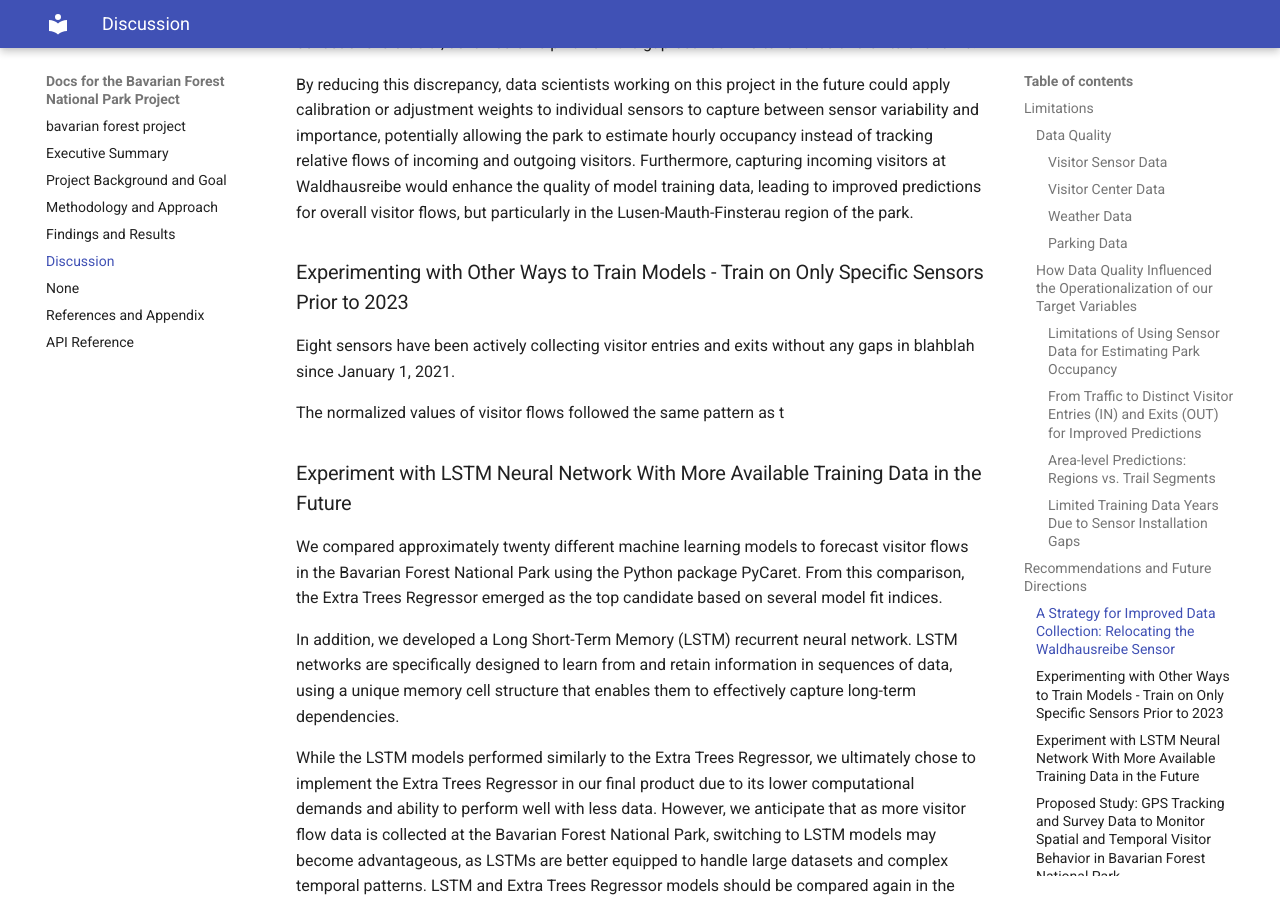
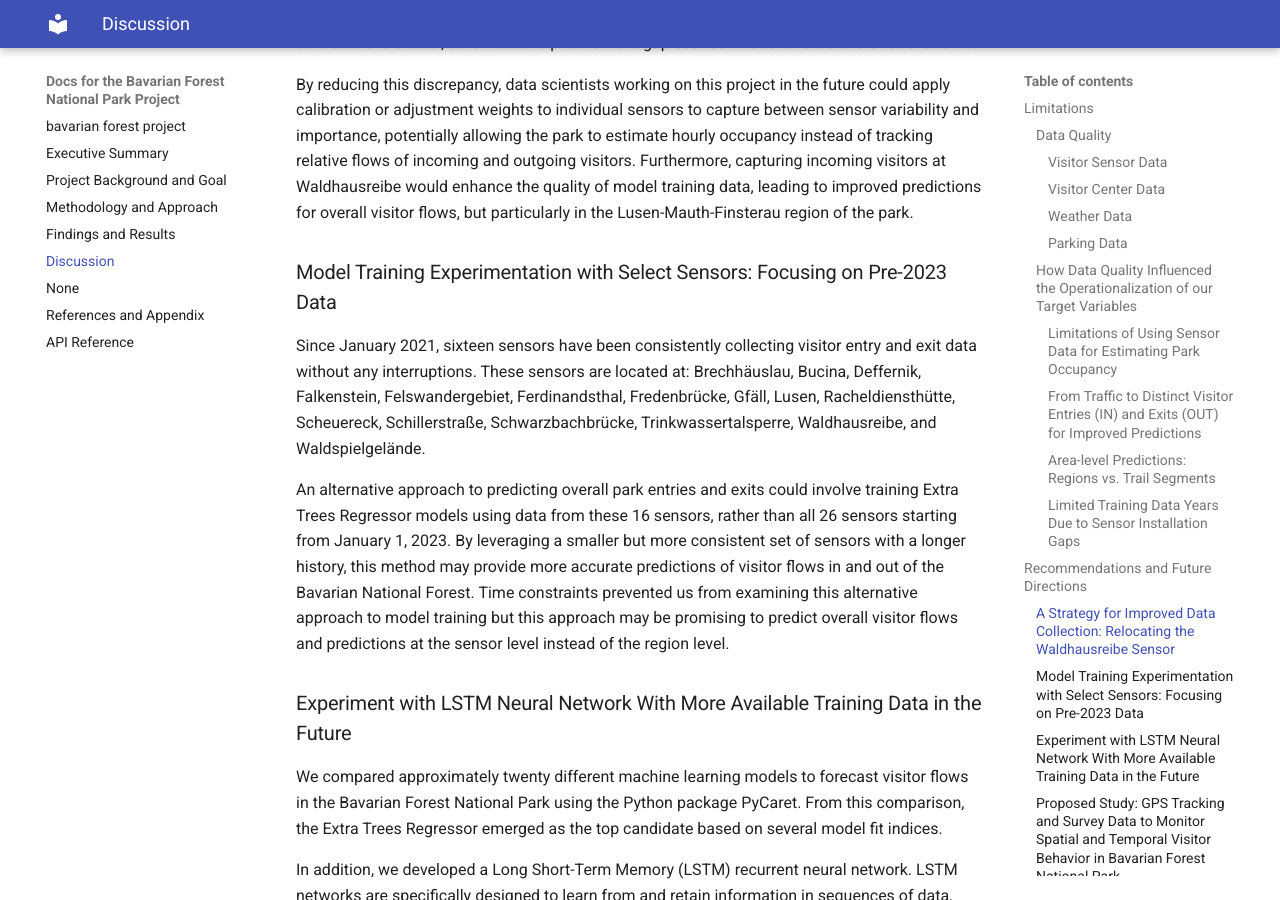
Before and after one commit to m-mango/bavarian-forest-visitor-monitoring-dssgx-24, an MkDocs documentation site: the page built from docs/limitations-and-challenges.md, in a window 1280 px wide and 900 px high, scrolled down 3904 px. Built offline with MkDocs 1.6.1 and Material for MkDocs 9.7.7, drawn with Linux system fonts in a browser that asks for light colours.

Commit message:
Finalized documentation
finished my sections of the documentation

```diff
--- a/docs/limitations-and-challenges.md
+++ b/docs/limitations-and-challenges.md
@@ -71,10 +71,10 @@ One key recommendation for BFNP is to relocate the sensor currently positioned a
 
 By reducing this discrepancy, data scientists working on this project in the future could apply calibration or adjustment weights to individual sensors to capture between sensor variability and importance, potentially allowing the park to estimate hourly occupancy instead of tracking relative flows of incoming and outgoing visitors. Furthermore, capturing incoming visitors at Waldhausreibe would enhance the quality of model training data, leading to improved predictions for overall visitor flows, but particularly in the Lusen-Mauth-Finsterau region of the park.
 
-### Experimenting with Other Ways to Train Models - Train on Only Specific Sensors Prior to 2023
-Eight sensors have been actively collecting visitor entries and exits without any gaps in blahblah since January 1, 2021.
+### Model Training Experimentation with Select Sensors: Focusing on Pre-2023 Data
+Since January 2021, sixteen sensors have been consistently collecting visitor entry and exit data without any interruptions. These sensors are located at: Brechhäuslau, Bucina, Deffernik, Falkenstein, Felswandergebiet, Ferdinandsthal, Fredenbrücke, Gfäll, Lusen, Racheldiensthütte, Scheuereck, Schillerstraße, Schwarzbachbrücke, Trinkwassertalsperre, Waldhausreibe, and Waldspielgelände.
 
-The normalized values of visitor flows followed the same pattern as t
+An alternative approach to predicting overall park entries and exits could involve training Extra Trees Regressor models using data from these 16 sensors, rather than all 26 sensors starting from January 1, 2023. By leveraging a smaller but more consistent set of sensors with a longer history, this method may provide more accurate predictions of visitor flows in and out of the Bavarian National Forest. Time constraints prevented us from examining this alternative approach to model training but this approach may be promising to predict overall visitor flows and predictions at the sensor level instead of the region level.
 
 ### Experiment with LSTM Neural Network With More Available Training Data in the Future
 We compared approximately twenty different machine learning models to forecast visitor flows in the Bavarian Forest National Park using the Python package PyCaret. From this comparison, the Extra Trees Regressor emerged as the top candidate based on several model fit indices.
```
